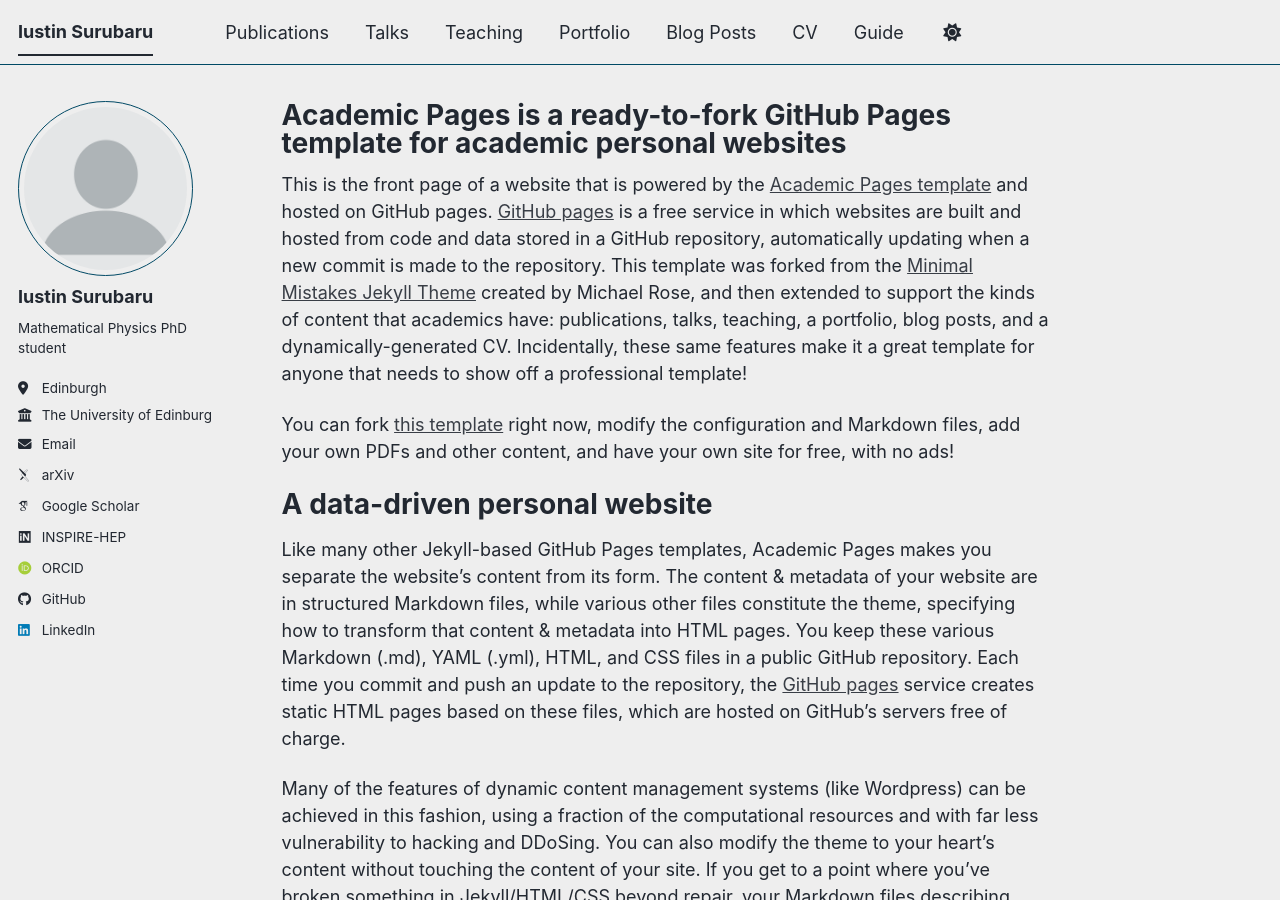
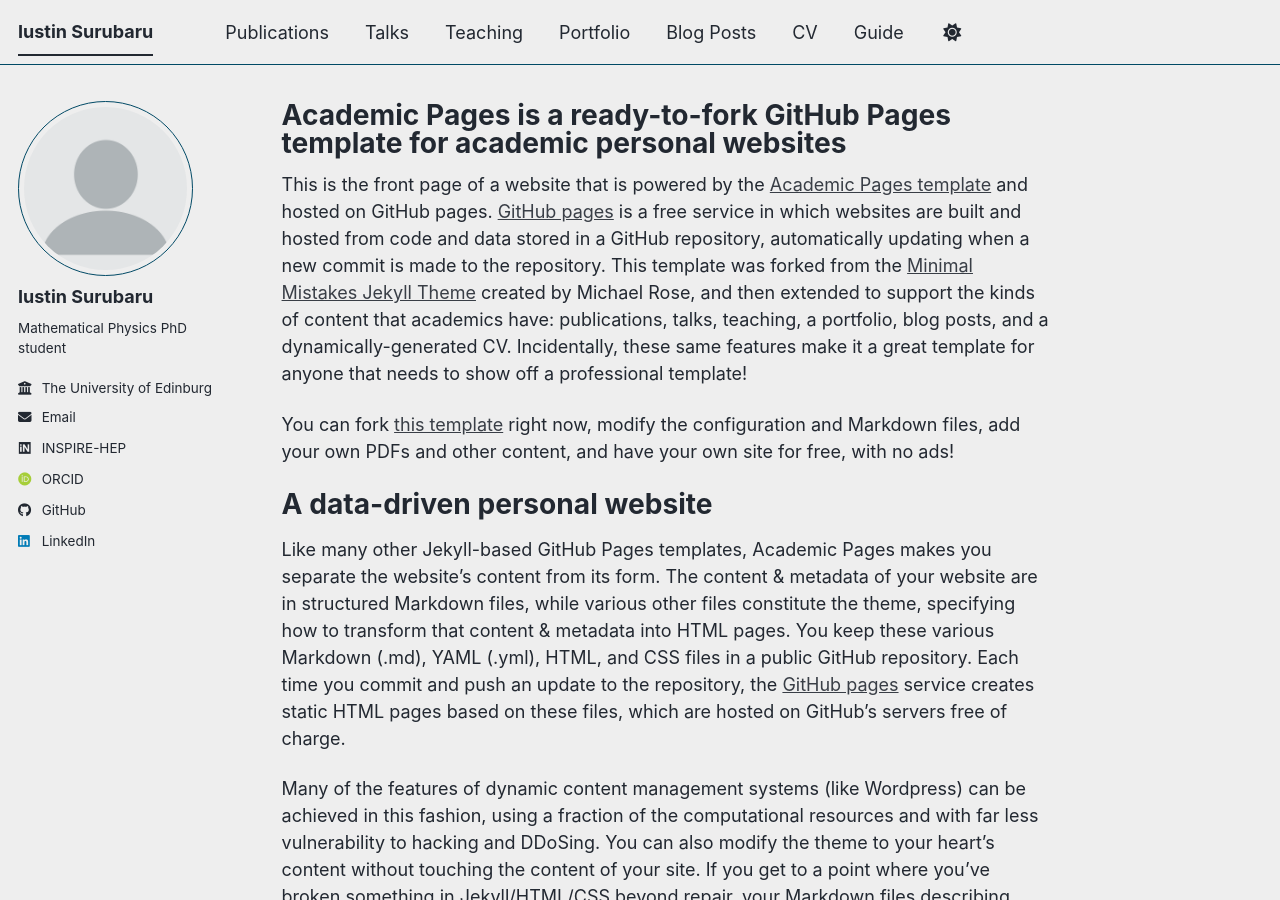
Before and after one commit to IustinS2/IustinS2.github.io, a Jekyll site: the page built from _pages/about.md, in a window 1280 px wide and 900 px high. Built offline with Jekyll 4.4.1, drawn with Linux system fonts in a browser that asks for light colours; some web fonts are replaced; a script bundle is joined from its source files by our own code; library files that are not in the unit come from our copies.

Commit message:
Update _config.yml

```diff
--- a/_config.yml
+++ b/_config.yml
@@ -27,15 +27,15 @@
   name             : "Iustin Surubaru"
   pronouns         : # example: "she/her"
   bio              : "Mathematical Physics PhD student"
-  location         : "Edinburgh"
+  location         : #
   employer         : "The University of Edinburgh"
   uri              : # URL
   email            : "iustin.surubaru@ed.ac.uk"
 
   # Academic websites
   academia         : # URL
-  arxiv            : "https://arxiv.org/search/hep-th?searchtype=author&query=Surubaru,+I" # URL - Update with the correct link to your profile
-  googlescholar    : "https://scholar.google.com/citations?user=PS_CX0AAAAAJ"
+  arxiv            : # URL - Update with the correct link to your profile
+  googlescholar    : #
   inspire-hep      : "https://inspirehep.net/authors/2867807" # URL
   impactstory      : # URL
   orcid            : "https://orcid.org/0009-0005-8494-2904"
@@ -138,7 +138,7 @@
 
 # Social Sharing
 twitter:
-  username               : &twitter
+  username               :
 facebook:
   username               :
   app_id                 :
```
